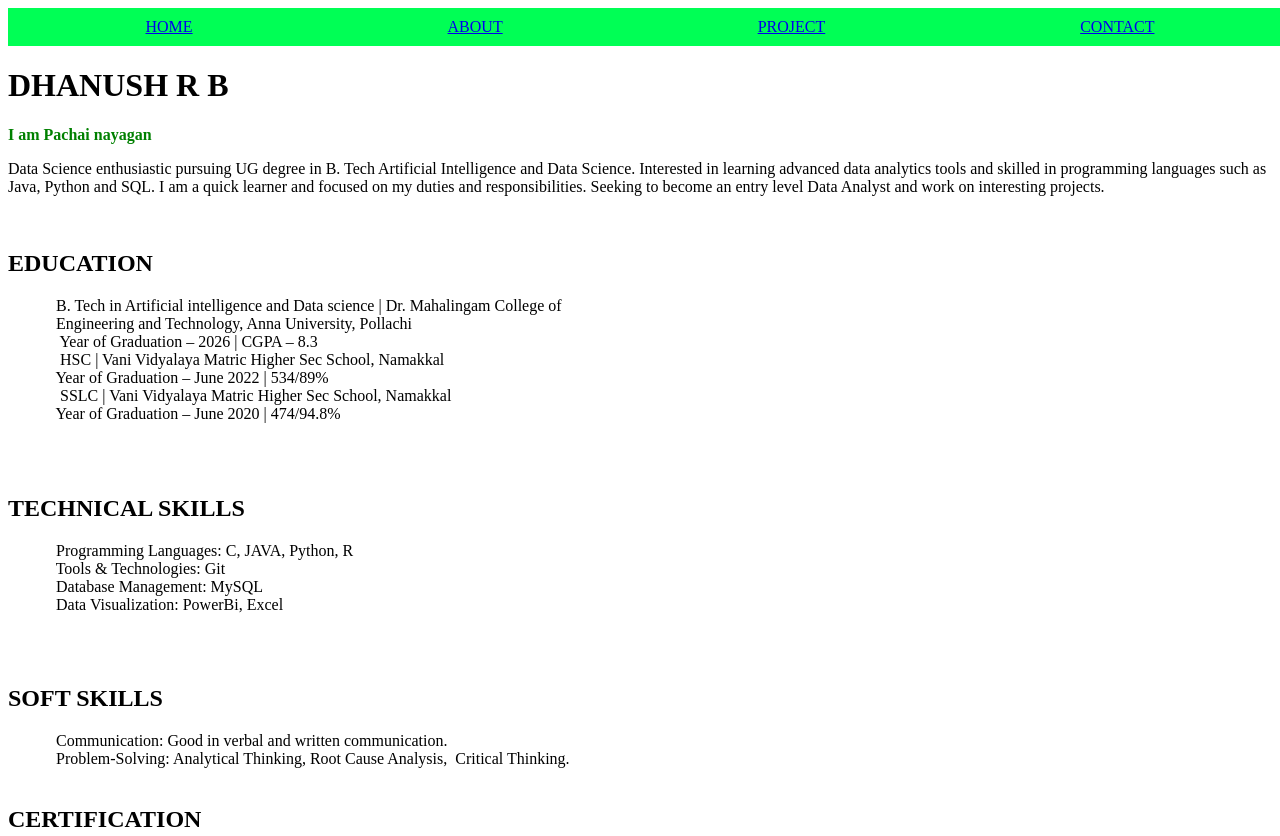
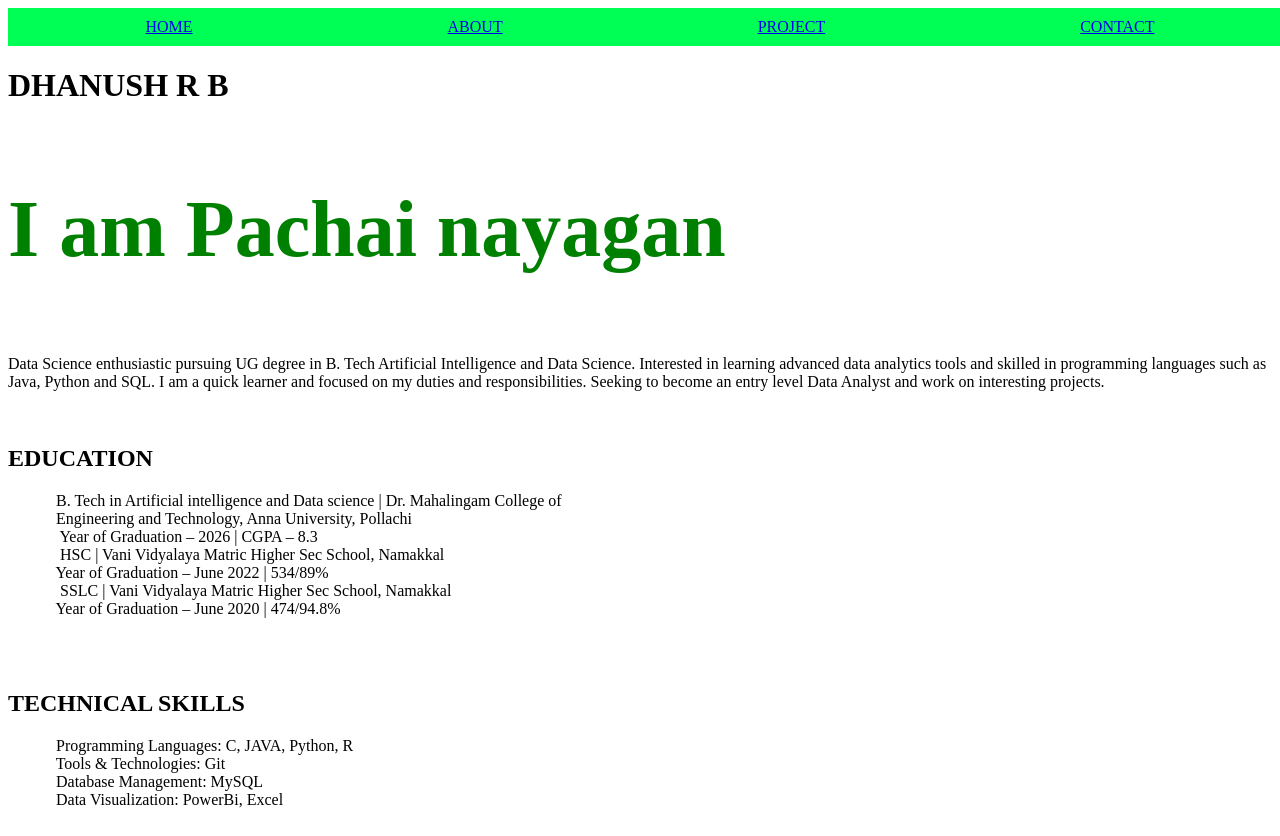
Before and after one commit to DhanushRB/DHANUSH-R-B-PORTFOLIO, a plain HTML site: page about.html in a window 1280 px wide. Shown: the top 836 px of the page. Drawn offline with Linux system fonts and the light colour scheme.

Commit message:
Update about.html

```diff
--- a/about.html
+++ b/about.html
@@ -16,7 +16,7 @@
             <a href="contact.html">CONTACT</a>
         </nav>
         <h1>DHANUSH R B</h1>
-        <p style="color:green"><b>I am Pachai nayagan</b> </p>
+        <p style="color:green;font-size:80px"><b>I am Pachai nayagan</b> </p>
         <p>
             Data Science enthusiastic pursuing
             UG degree in B. Tech Artificial
```
